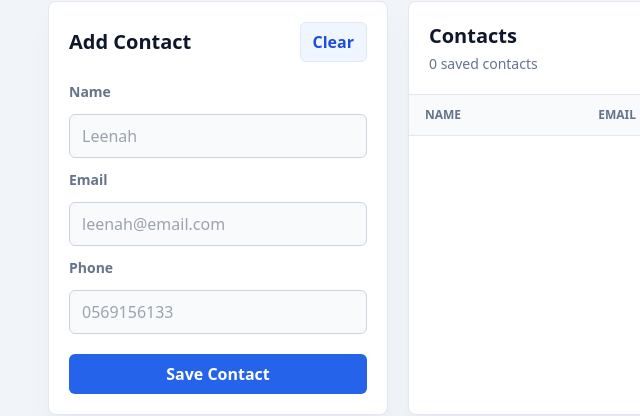
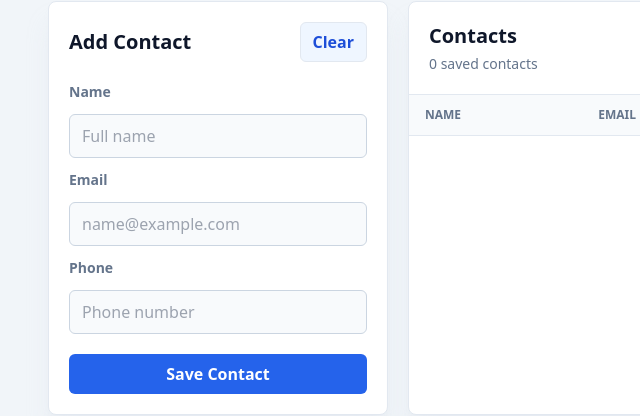
Before and after one commit to Leenah-alborsh/contacts-manager-api, a website: page public/index.html in a window 1280 px wide. Shown: the part 119-535 px from the top of the page, 32-672 px from the left. Drawn offline with nearby package versions, Linux system fonts and the light colour scheme; no server answers.

Commit message:
Use generic form placeholders

```diff
--- a/public/index.html
+++ b/public/index.html
@@ -45,7 +45,7 @@
             id="name"
             name="name"
             type="text"
-            placeholder="Leenah"
+            placeholder="Full name"
             required
           />
 
@@ -55,7 +55,7 @@
             id="email"
             name="email"
             type="email"
-            placeholder="leenah@email.com"
+            placeholder="name@example.com"
             required
           />
 
@@ -65,7 +65,7 @@
             id="phone"
             name="phone"
             type="text"
-            placeholder="0569156133"
+            placeholder="Phone number"
             required
           />
 
```
